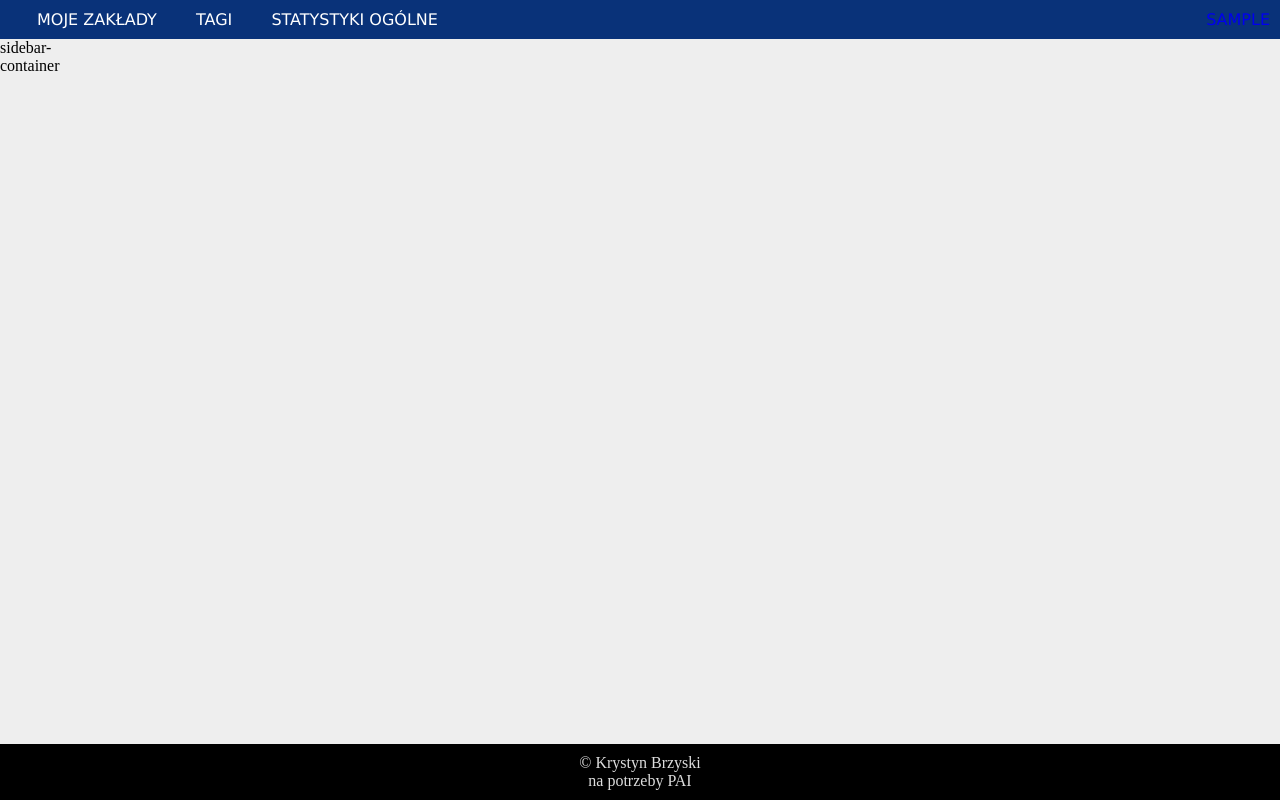
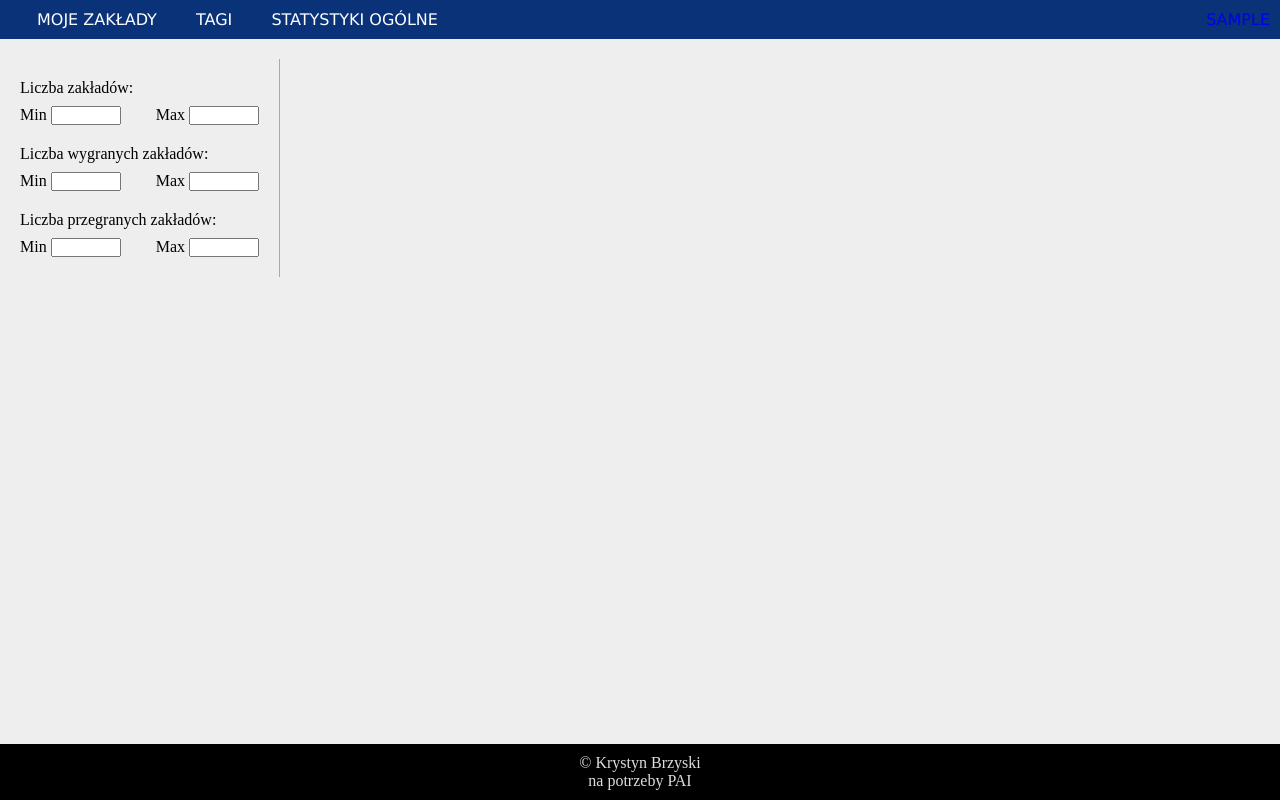
Before and after one commit to krystasin/PAI-projekt, a PHP site: page /statystyki in a window 1280 px wide. Run offline with PHP 8.4, Linux system fonts and the light colour scheme; the visitor is signed in with stand-in values (Sample User, id 1); data that the repository does not hold is empty; some libraries are stand-ins or nearby versions.

Commit message:
całe statystyki główne szlify css + filtrtowanie

```diff
--- a/index.php
+++ b/index.php
@@ -32,6 +32,7 @@ require 'Routing.php';
     Routing::post('isLoginAvailable', 'SecurityController');
 
     Routing::post('zarzadzajZakladami', 'AdminController');
+    Routing::post('zarzadzajMeczami', 'AdminController');
     Routing::post('a_zmienWartoscZakladu', 'AdminController');
     Routing::post('a_zmienRodzajZakladu', 'AdminController');
     Routing::post('stworzZaklad', 'AdminController');
--- a/public/css/sidebar.css
+++ b/public/css/sidebar.css
@@ -5,7 +5,7 @@
 }
 .sidebar-content{    display: flex;
     flex-direction: column;
-    width: 220px;
+
     padding: 0 20px 20px 20px;
     margin:20px 0 0 20px;
     border-right: 1px solid #aaa;
@@ -42,3 +42,48 @@
     margin-right: 5px;
 
 }
+
+
+
+
+
+
+
+
+
+
+
+
+
+
+
+
+
+
+.sid-bar-2 {
+    padding: 0 20px 20px 0px;
+    margin:20px 0 0 20px;
+    width: 260px;
+}
+
+.sid-bar-2 > *{
+    margin-top: 9px;
+}
+
+
+.stat-filtr-row-head{
+    margin-top: 20px;
+    display: flex;
+    flex-direction: row;
+    justify-content: space-between
+}
+.stat-filtr-row{
+    display: flex;
+    flex-direction: row;
+    justify-content: space-between
+}
+
+.stat-filtr-nmbr{
+    width: 70px;
+
+}
--- a/public/css/statystyki.css
+++ b/public/css/statystyki.css
@@ -89,16 +89,22 @@
     width: 50px;
     margin: 0 auto;
 }
+.stat-zaklad:nth-child(even) {background: #e0e0e0}
+.stat-zaklad:nth-child(odd) {background: #eee}
+
 
 .stat-zaklad {
     display: flex;
     flex-direction: row;
+
+
 }
 .stat-zaklad > *{
     display: flex;
     flex-direction: column;
     justify-content: flex-end;
     align-items: flex-end;
+    opacity: 1 !important;
 }
 .stat-id {
     width: 5%;
--- a/public/views/static/navigation_a.php
+++ b/public/views/static/navigation_a.php
@@ -3,6 +3,7 @@
     <nav class='navbar'>
         <ul class='navUl'>
             <li class='navLi'><a href='zarzadzajZakladami'> zarzadzaj zakladami </a></li>
+            <li class='navLi'><a href='zarzadzajMeczami'> zarzadzaj meczami </a></li>
 
         </ul>
     </nav>
--- a/public/views/statystyki.php
+++ b/public/views/statystyki.php
@@ -3,6 +3,7 @@ require_once __DIR__ . '/headers/header.php';
 ?>
 
 <script type="text/javascript" src="/public/assets/js/statystyki.js" defer></script>
+<script type="text/javascript" src="/public/assets/js/statystykiFiltr.js" defer></script>
 
 
 <div class='container'>
@@ -11,7 +12,68 @@ require_once __DIR__ . '/headers/header.php';
     <div class='content standard-content'>
 
         <div class='sidebar'>
-            sidebar-container
+            <div class='sidebar-content sid-bar-2'>
+                <!--
+                <input type='text' class='filtr-text s-bar-inp'>
+
+
+                <?php /*foreach ($statystyki as $s) { */ ?>
+                    <div class="stat-filtr-row">
+                        <input class="checkbox-tag" type='checkbox'
+                               name='<? /*= $s->nazwa */ ?>'
+                               id='<? /*= $s->nazwa */ ?>'
+                               value='<? /*= $s->nazwa */ ?>'>
+                        <label for="<? /*= $s->nazwa */ ?>"><? /*= $s->nazwa */ ?></label>
+                    </div>
+                --><?php /*} */ ?>
+
+
+                <div class='stat-filtr-row-head '>
+                    Liczba zakładów:
+                </div>
+                <div class='stat-filtr-row'>
+                    <div>
+                        <label for="min-razem">Min</label>
+                        <input type="number" class="stat-filtr-min-razem  stat-filtr-nmbr" name="min-razem">
+                    </div>
+                    <div>
+                        <label for="max-razem">Max</label>
+                        <input type="number" class="stat-filtr-max-razem stat-filtr-nmbr" name="max-razem">
+                    </div>
+                </div>
+
+
+                <div class='stat-filtr-row-head '>
+                    Liczba wygranych zakładów:
+                </div>
+                <div class='stat-filtr-row'>
+                    <div>
+                        <label for="min-razem">Min</label>
+                        <input type="number" class="stat-filtr-min-wygrane  stat-filtr-nmbr" name="min-wygranych">
+                    </div>
+                    <div>
+                        <label for="max-razem">Max</label>
+                        <input type="number" class="stat-filtr-max-wygrane stat-filtr-nmbr" name="max-wygranych">
+                    </div>
+                </div>
+
+
+                <div class='stat-filtr-row-head '>
+                    Liczba przegranych zakładów:
+                </div>
+                <div class='stat-filtr-row'>
+                    <div>
+                        <label for="min-razem">Min</label>
+                        <input type="number" class="stat-filtr-min-przegrane  stat-filtr-nmbr" name="min-przegranych">
+                    </div>
+                    <div>
+                        <label for="max-razem">Max</label>
+                        <input type="number" class="stat-filtr-max-przegrane stat-filtr-nmbr" name="max-przegranych">
+                    </div>
+                </div>
+
+
+            </div>
         </div>
 
         <div class='content-right'>
@@ -21,7 +83,7 @@ require_once __DIR__ . '/headers/header.php';
                 <div class='statystyka' id="<?= $s->id; ?>" userId="<?= $s->userId; ?>">
                     <div class='statystyka-head'>
                         <div class='stat-head-left'>
-                            <div class='stat-procent'><?= round(100 * $s->wygrane / $s->wszystkie); ?>%</div>
+                            <div class='stat-procent'><?= round($s->procent, 1) ?>%</div>
                             <div class='stat-nazwa'><?= $s->nazwa; ?></div>
                         </div>
                         <div class='stat-head-right'>
@@ -31,13 +93,13 @@ require_once __DIR__ . '/headers/header.php';
                                 &#45;
                                 <span class='stat-przegrane stat-przegrany bold500'><?= $s->przegrane; ?></span>
                                 &#45;
-                                <span class='stat-wszystkie stat-nierozstrzygniety'><?= $s->nierozstrzygniete; ?></span>
-                                <span class='stat-nierozstrzygniete'>(<?= $s->wszystkie; ?>)</span>
+                                <span class='stat-nierozstrzygniety'><?= $s->nierozstrzygniete; ?></span>
+                                <span class='stat-wszystkie '>(<?= $s->wszystkie; ?>)</span>
                             </div>
                             <div class='zwin-rozwnin'></div>
                         </div>
                     </div>
-                    <div class='stat-opisy'>
+                    <div class='stat-opisy' style="display: none" >
                         <div class='stat-id'>id</div>
                         <div class='stat-data'>data meczu</div>
                         <div class='stat-gospodarz'>gospodarz</div>
@@ -62,7 +124,6 @@ require_once __DIR__ . '/headers/header.php';
     <?php require_once 'static/footer.php'; ?>
 
 
-
     <template id="stat-zaklad-template-row">
         <div class='stat-zaklad'>
             <div class='stat-id'></div>
--- a/src/controllers/AdminController.php
+++ b/src/controllers/AdminController.php
@@ -20,6 +20,15 @@ class AdminController extends AppController
         $zaklady = $this->repo->getAllZaklady();
         $this->render('admin/zarzadzajZakladami', ['title' => 'Strona główna','zaklady' => $zaklady ]);
     }
+
+    public function zarzadzajMeczami()
+    {
+        $this->render('admin/zarzadzajMeczami', ['title' => 'Strona główna' ]);
+    }
+
+
+
+
 
     public function a_zmienWartoscZakladu()
     {
--- a/src/models/Statystyka.php
+++ b/src/models/Statystyka.php
@@ -9,17 +9,10 @@ class Statystyka
     public int $wygrane;
     public int $przegrane;
     public int $nierozstrzygniete;
+    public float $procent;
 
-    /**
-     * @param int $userId
-     * @param int $id
-     * @param string $nazwa
-     * @param int $wszystkie
-     * @param int $wygrane
-     * @param int $przegrane
-     * @param int $nierozstrzygniete
-     */
-    public function __construct(int $userId, int $id, string $nazwa, int $wszystkie, int $wygrane, int $przegrane, int $nierozstrzygniete)
+
+    public function __construct(int $userId, int $id, string $nazwa, int $wszystkie, int $wygrane, int $przegrane, int $nierozstrzygniete, string $procent)
     {
         $this->userId = $userId;
         $this->id = $id;
@@ -28,6 +21,7 @@ class Statystyka
         $this->wygrane = $wygrane;
         $this->przegrane = $przegrane;
         $this->nierozstrzygniete = $nierozstrzygniete;
+        $this->procent = floatval($procent);
     }
 
 
--- a/src/repository/StitiscticsRepository.php
+++ b/src/repository/StitiscticsRepository.php
@@ -11,7 +11,8 @@ class StitiscticsRepository extends Repository
     public function getStandardStatistics($user)
     {
         $con = $this->database->setConnection();
-        $stmt = $con->prepare("SELECT * FROM statystyka_poprzez_rodzaj_zakladu( :user )");
+        $stmt = $con->prepare("
+select *, (100 * z.wygrane / z.razem::float )as procent  from statystyka_poprzez_rodzaj_zakladu(:user) z order BY procent DESC;");
         $stmt->bindValue(':user', $user, PDO::PARAM_STR);
         $stmt->execute();
         $result = $stmt->fetchAll(PDO::FETCH_ASSOC);
@@ -24,7 +25,8 @@ class StitiscticsRepository extends Repository
                 $row['razem'],
                 $row['wygrane'],
                 $row['przegrane'],
-                $row['nierozstrzygniete']
+                $row['nierozstrzygniete'],
+                $row['procent']
             ));
         }
 
```
Also changed, not shown: public/views/admin/zarzadzajMeczami.php (added, +82 -0 lines), public/assets/js/statystyki.js, public/assets/js/statystykiFiltr.js (added), public/assets/js/zarzadzajZakladami.js.
